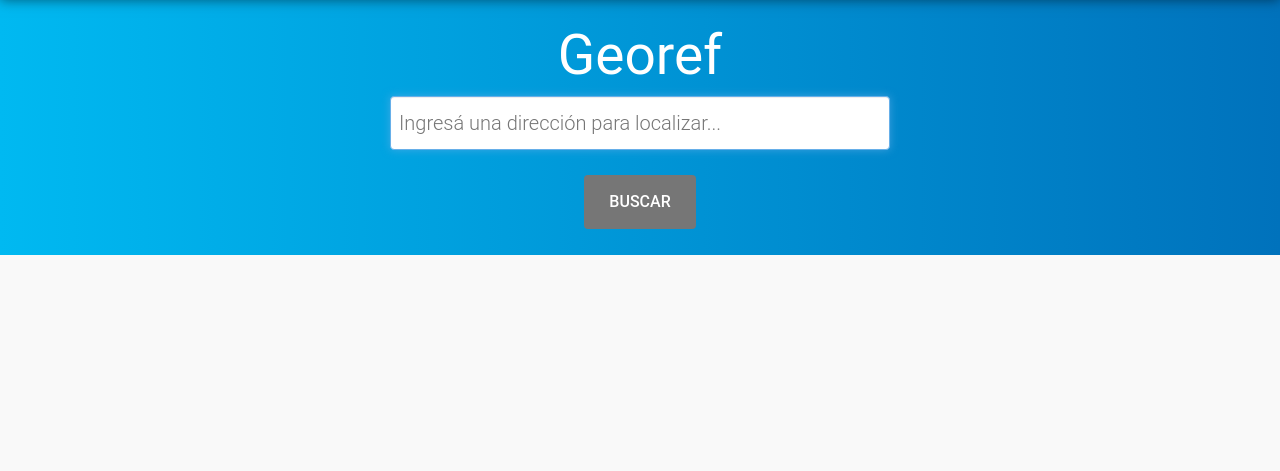
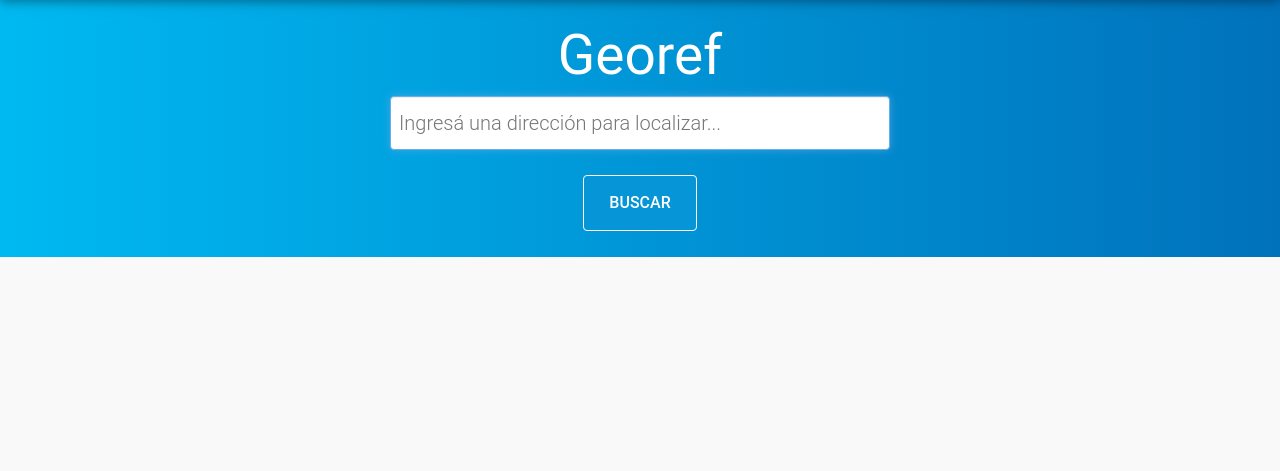
Before and after one commit to datosgobar/georef-ar-etl, a Django app: page / in a window 1280 px wide. Shown: the part 72-543 px from the top of the page. Run offline with Django 3.2, Linux system fonts and the light colour scheme; some libraries are stand-ins or nearby versions.

Commit message:
Cambio de estilo del botón BUSCAR.

```diff
--- a/search/static/css/style.css
+++ b/search/static/css/style.css
@@ -78,6 +78,10 @@ body {
 
 .viz-card {
   padding: 10px;
+}
+
+#btn-buscar {
+  border: solid thin white;
 }
 
 #footer {
--- a/search/templates/search.html
+++ b/search/templates/search.html
@@ -46,7 +46,7 @@
                         <input id="searchbox" name="address" class="form-control search-box"
                         placeholder="{{ request.POST.address|default:"Ingresá una dirección para localizar..." }}"
                         autofocus="" type="text" value="" maxlength="255" autocomplete="off" spellcheck="false">
-                        <button id="btn-buscar" type="submit" class="btn btn-default">Buscar</button>
+                        <button id="btn-buscar" type="submit" class="btn btn-primary">Buscar</button>
                     </form>
                 </div>
             </div>
```
